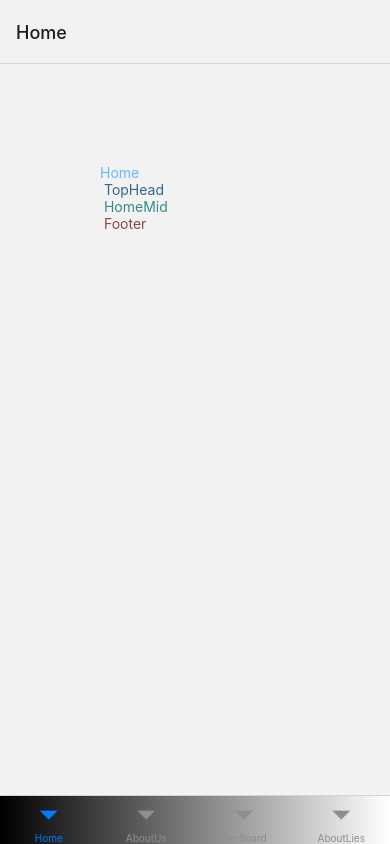
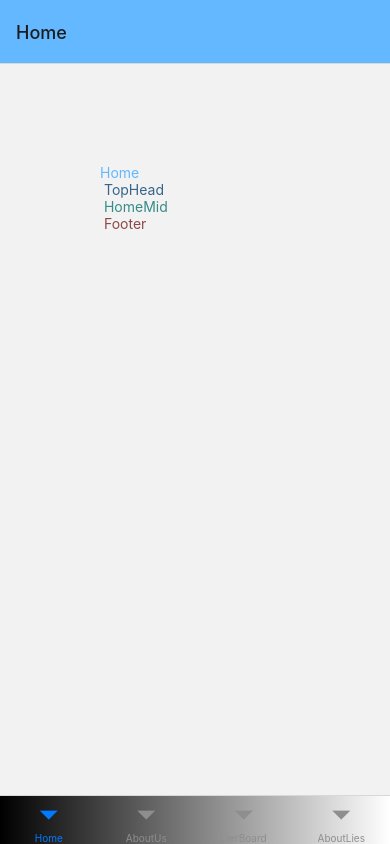
Before and after one commit to psteingh/LTRapp, a React Native app: screen / in a window 390 px wide. Built offline with nearby package versions, Linux system fonts and the light colour scheme.

Commit message:
ltrapp04091151

```diff
--- a/App.js
+++ b/App.js
@@ -13,25 +13,20 @@ import AboutLiesBoard from './boardaboutlies/aboutliesboard.component';
 
 const Tab = createBottomTabNavigator();
 
-{/* <LinearGradient
-    colors={[Colors.primaryWhite, Colors.primaryBlack]}
-    start={{x: 0, y: 0}}
-    end={{x: 1, y: 0}}
-    style={styles.container}>
-</LinearGradient> */}
+function LinGrad() {
+  return (
+  <LinearGradient
+  colors={[Colors.primaryWhite, Colors.primaryBlack]}
+  start={{x: 0, y: 0}}
+  end={{x: 1, y: 0}}
+  style={styles.container}/>
+  ); }
 
 function MyTabs() {
   return (
     <Tab.Navigator
     screenOptions={{
-      headerStyle: {backgroundColor: () => (
-        <LinearGradient
-        colors={[Colors.primaryWhite, Colors.primaryBlack]}
-        start={{x: 1, y: 0}}
-        end={{x: 0, y: 0}}
-        style={styles.container}
-        />
-      ),},
+      headerStyle: {backgroundColor: Colors.primaryLblue},
       tabBarBackground: () => (
         <LinearGradient
         colors={[Colors.primaryWhite, Colors.primaryBlack]}
```
